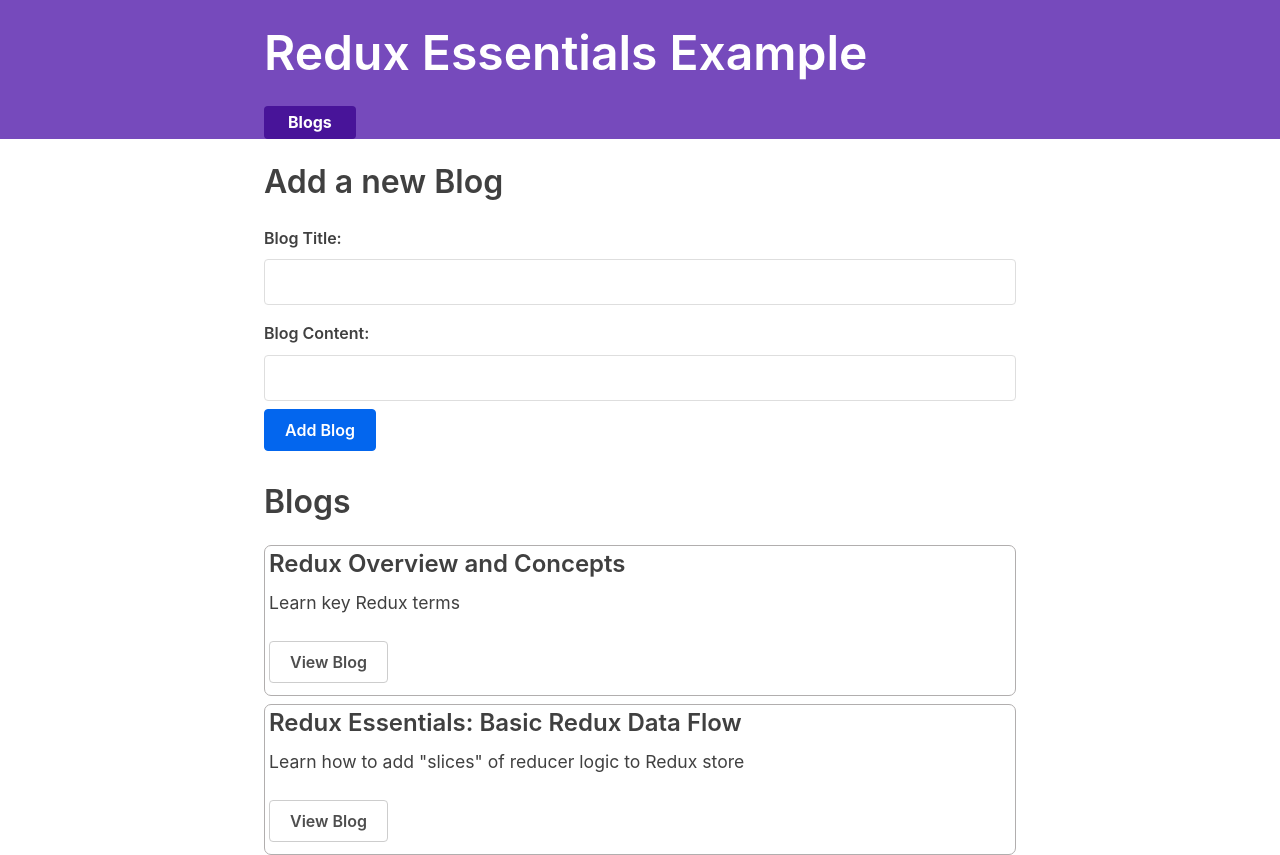
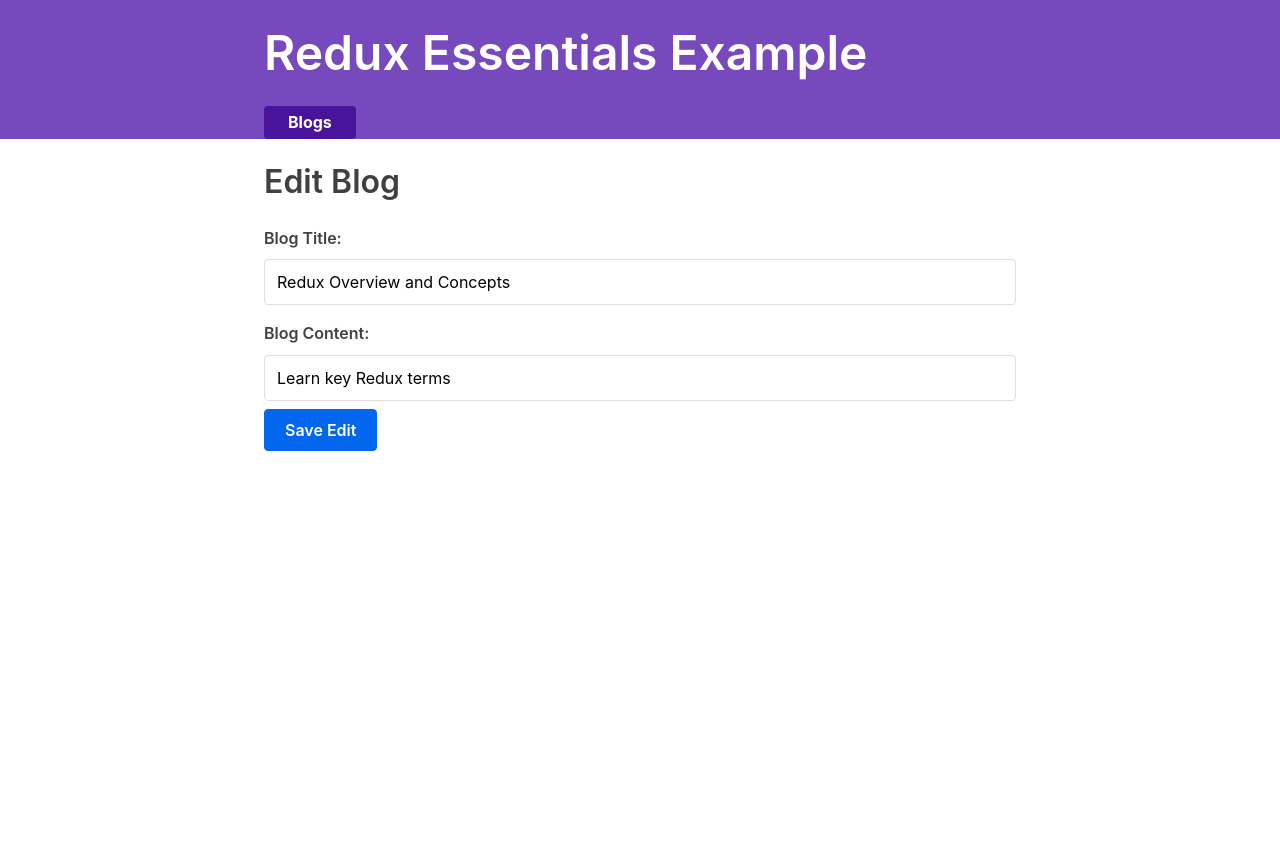
Before and after one commit to hejingne/Redux-Microblogging-App, a React (Create React App) app: page /editBlog/1 in a window 1280 px wide. Before the commit this address led to /. After the commit the page ends 800 px from the top, so only its background shows below. Built offline with nearby package versions, Linux system fonts and the light colour scheme; what @mswjs/data, mock-socket, txtgen would draw is missing.

Commit message:
Implement edit blog functionality

```diff
--- a/src/App.js
+++ b/src/App.js
@@ -8,8 +8,9 @@
 
 import { Navbar } from './app/Navbar'
 import { BlogsList } from './features/blogs/BlogsList'
-import { Form } from './features/blogs/Form'
+import { AddForm } from './features/blogs/AddForm'
 import { SingleBlogPage } from './features/blogs/SingleBlogPage'
+import { EditBlogPage } from './features/blogs/EditBlogPage'
 
 function App() {
   return (
@@ -22,7 +23,7 @@
             path="/"
             render={() => (
               <React.Fragment>
-                <Form />
+                <AddForm />
                 <BlogsList />
               </React.Fragment>
             )} />
@@ -30,6 +31,10 @@
           <Route
             exact path="/blogs/:blogId"
             component={SingleBlogPage} />
+
+          <Route
+            exact path="/editBlog/:blogId"
+            component={EditBlogPage} />
 
           <Redirect to="/" />
         </Switch>
--- a/src/features/blogs/Form.js
+++ b/src/features/blogs/AddForm.js
@@ -2,9 +2,9 @@
 import { useDispatch } from 'react-redux'
 import { nanoid } from '@reduxjs/toolkit'
 
-import { addPost } from './blogsSlice'
+import { addBlog } from './blogsSlice'
 
-export function Form() {
+export function AddForm() {
   const [title, setTitle] = useState('')
   const [content, setContent] = useState('')
 
@@ -18,7 +18,7 @@
       alert("Please add content")
     } else {
       dispatch(
-        addPost( {
+        addBlog( {
             id: nanoid(),
             title,
             content
--- a/src/features/blogs/BlogsList.js
+++ b/src/features/blogs/BlogsList.js
@@ -14,9 +14,11 @@
       <p className="blog-content">
         {blog.content}
       </p>
-      <Link to={`/blogs/${blog.id}`}
-            className="button muted-button">
+      <Link to={`/blogs/${blog.id}`} className="button muted-button">
          View Blog
+      </Link>
+      <Link to={`/editBlog/${blog.id}`} className="button muted-button">
+         Edit Blog
       </Link>
     </article>
   ))
--- /dev/null
+++ b/src/features/blogs/EditBlogPage.js
@@ -0,0 +1,66 @@
+import React, { useState } from 'react'
+import { useDispatch, useSelector } from 'react-redux'
+import { useHistory } from 'react-router-dom'
+
+import { editBlog } from './blogsSlice'
+
+export function EditBlogPage({ match }) {
+  const { blogId } = match.params
+  const foundBlog = useSelector(state =>
+                                  state.blogs.find(blog =>
+                                      blog.id === blogId))
+  const [title, setTitle] = useState(foundBlog.title)
+  const [content, setContent] = useState(foundBlog.content)
+
+  const dispatch = useDispatch()
+  const history = useHistory()
+
+  function handleBtnSubmit(e) {
+    e.preventDefault()
+    if (title === '') {
+      alert("Please enter a title")
+    } else if (content === '') {
+      alert("Please add content")
+    } else {
+      dispatch(
+        editBlog( {
+            id: blogId,
+            title,
+            content
+          }
+        )
+      )
+
+      // Switch over to the single blog page to show the updated blog alone
+      history.push(`/blogs/${blogId}`)
+    }
+  }
+
+  return (
+    <section>
+      <h2> Edit Blog </h2>
+      <form>
+      <label htmlFor="blogTitle"> Blog Title: </label>
+      <input type="text"
+             id="blogTitle"
+             name="blogTitle"
+             placeholder="What's the new title?"
+             value={title}
+             onChange={e => setTitle(e.target.value)} />
+
+      <label htmlFor="blogContent"> Blog Content: </label>
+      <input type="text"
+             id="blogContent"
+             name="blogContent"
+             placeholder="What's the new content?"
+             value={content}
+             onChange={e => setContent(e.target.value)} />
+
+      <button type="submit"
+              onClick={handleBtnSubmit}>
+        Save Edit
+      </button>
+      </form>
+    </section>
+  )
+}
--- a/src/features/blogs/SingleBlogPage.js
+++ b/src/features/blogs/SingleBlogPage.js
@@ -1,20 +1,23 @@
 import React from 'react'
 import { useSelector } from 'react-redux'
+import { Link } from 'react-router-dom'
 
 export function SingleBlogPage({ match }) {
   const { blogId } = match.params
-
-  const matchedBlog = useSelector( state => state.blogs.find(blog => blog.id === Number(blogId)) )
+  const foundBlog = useSelector( state => state.blogs.find(blog => blog.id === blogId) )
 
   return (
     <section>
       <article className="blog">
         <h2>
-            {matchedBlog ? `${matchedBlog.title}` : `Blog Not Found!`}
+            {foundBlog ? `${foundBlog.title}` : `Blog Not Found!`}
         </h2>
         <p className="blog-content">
-            {matchedBlog ? `${matchedBlog.content}` : ``}
+            {foundBlog ? `${foundBlog.content}` : ``}
         </p>
+        <Link to={`/editBlog/${foundBlog.id}`} className="button">
+           Edit Blog
+        </Link>
       </article>
     </section>
   )
--- a/src/features/blogs/blogsSlice.js
+++ b/src/features/blogs/blogsSlice.js
@@ -5,23 +5,31 @@
     name: 'blogs',
     initialState: [
       {
-        id: 1,
+        id: '1',
         title: 'Redux Overview and Concepts',
         content: 'Learn key Redux terms'
       },
       {
-        id: 2,
+        id: '2',
         title: 'Redux Essentials: Basic Redux Data Flow',
         content: 'Learn how to add "slices" of reducer logic to Redux store'
       }
     ],
     reducers: {
-      addPost: (state, action) => {
+      addBlog: (state, action) => {
         state.push(action.payload)
+      },
+      editBlog: (state, action) => {
+        const { id, title, content } = action.payload
+        const foundBlog = state.find(blog => blog.id === id)
+        if (foundBlog) {
+          foundBlog.title = title
+          foundBlog.content = content
+        }
       }
     }
   }
 )
 
-export const { addPost } = blogsSlice.actions
+export const { addBlog, editBlog } = blogsSlice.actions
 export default blogsSlice.reducer
```
